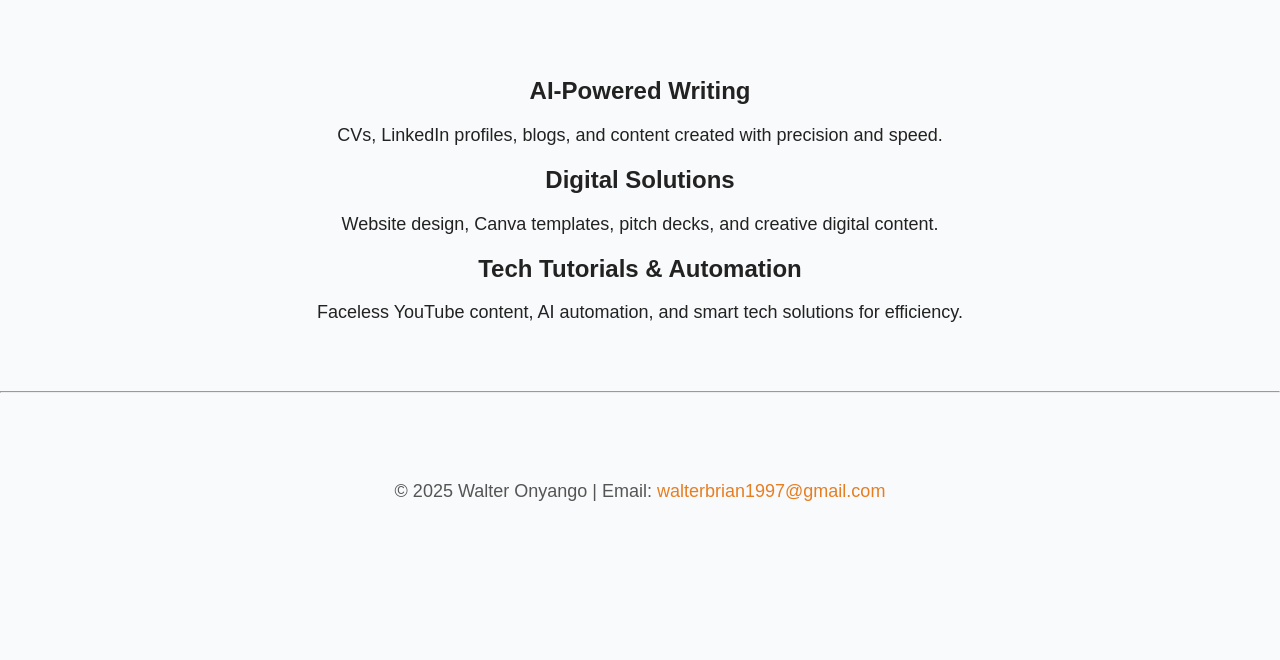
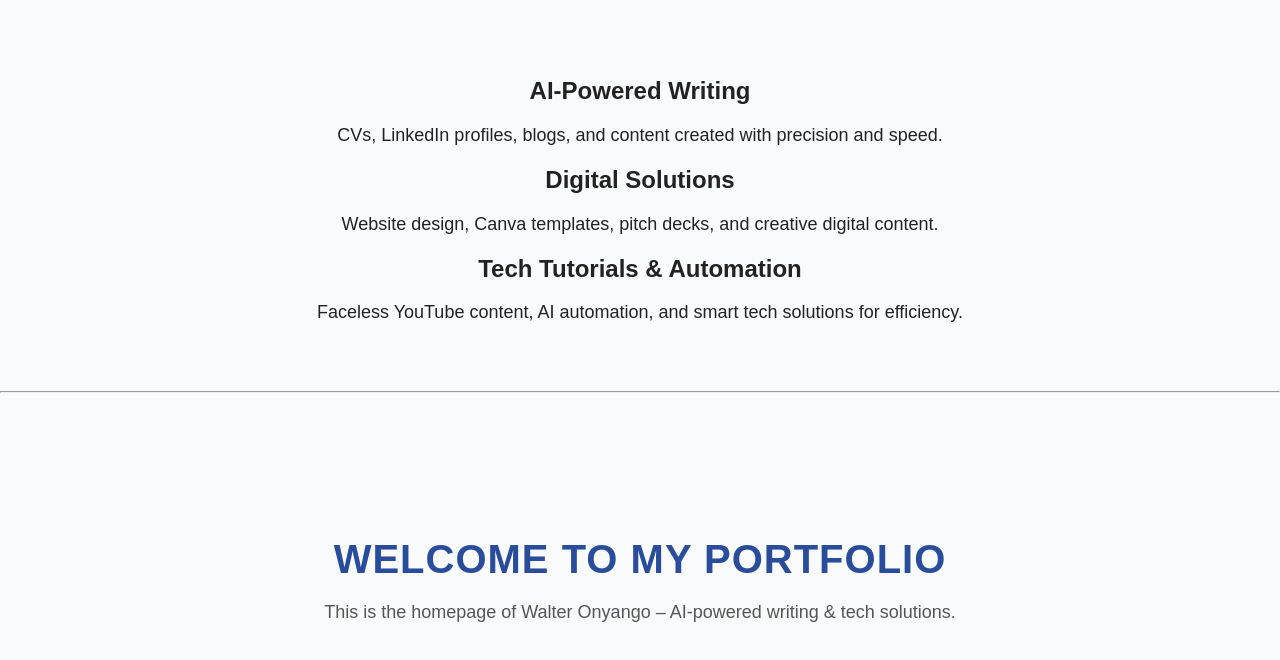
Before and after one commit to Dollar97/Neuranet-website-, a plain HTML site: page index.html in a window 1280 px wide. Shown: the part 214-874 px from the top of the page. Before the commit the page ends 800 px from the top, so only its background shows below. Drawn offline with Linux system fonts and the light colour scheme.

Commit message:
Update index.html

```diff
--- a/index.html
+++ b/index.html
@@ -42,8 +42,10 @@
 
 <hr>
 <footer>
-    <p>© 2025 Walter Onyango | Email: <a href="mailto:walterbrian1997@gmail.com">walterbrian1997@gmail.com</a></p>
-</footer>
+   <section>
+    <h1>Welcome to My Portfolio</h1>
+    <p>This is the homepage of Walter Onyango – AI-powered writing & tech solutions.</p>
+</section>
 
 </body>
 </html>
```
